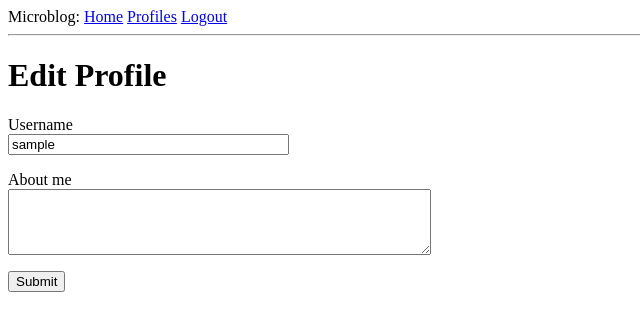
After one commit to emil-raubach/microblog, a Flask app: page /edit_profile in a window 1280 px wide. The commit adds this page. Shown: the top 331 px of the page, without its empty margins (0-640 px from the left). Run offline with Flask 2, Linux system fonts and the light colour scheme; the visitor is signed in with stand-in values (Sample User, id 1); data comes from the database, SQL or seed files in the repository.

Commit message:
Added functionality to edit users profiles

```diff
--- a/app/forms.py
+++ b/app/forms.py
@@ -1,6 +1,9 @@
 from flask_wtf import FlaskForm
-from wtforms import StringField, PasswordField, BooleanField, SubmitField
-from wtforms.validators import DataRequired, Email, EqualTo, ValidationError
+from wtforms import (BooleanField, PasswordField, StringField, SubmitField,
+                     TextAreaField)
+from wtforms.validators import (DataRequired, Email, EqualTo, Length,
+                                ValidationError)
+
 from app.models import User
 
 
@@ -28,3 +31,9 @@ class RegistrationForm(FlaskForm):
         user = User.query.filter_by(email=email.data).first()
         if user is not None:
             raise ValidationError('Please use a different email address.')
+
+
+class EditProfileForm(FlaskForm):
+    username = StringField('Username', validators=[DataRequired()])
+    about_me = TextAreaField('About me', validators=[Length(min=0, max=140)])
+    submit = SubmitField('Submit')
--- a/app/routes.py
+++ b/app/routes.py
@@ -4,7 +4,7 @@ from flask_login import current_user, login_required, login_user, logout_user
 from werkzeug.urls import url_parse
 
 from app import app, db
-from app.forms import LoginForm, RegistrationForm
+from app.forms import EditProfileForm, LoginForm, RegistrationForm
 from app.models import User
 
 
@@ -75,3 +75,19 @@ def user(username):
         {'author': user, 'body': 'Test post #2'}
     ]
     return render_template('user.html', user=user, posts=posts)
+
+@app.route('/edit_profile', methods=['GET', 'POST'])
+@login_required
+def edit_profile():
+    form = EditProfileForm()
+    if form.validate_on_submit():
+        current_user.username = form.username.data
+        current_user.about_me = form.about_me.data
+        db.session.commit()
+        flash('Your changes have been saved.')
+        return redirect(url_for('edit_profile'))
+    elif request.method == 'GET':
+        form.username.data = current_user.username
+        form.about_me.data = current_user.about_me
+    return render_template('edit_profile.html', title='Edit Profile',
+                           form=form)
--- /dev/null
+++ b/app/templates/edit_profile.html
@@ -0,0 +1,23 @@
+{% extends "base.html" %}
+
+{% block content %}
+    <h1>Edit Profile</h1>
+    <form action="" method="post">
+        {{ form.hidden_tag() }}
+        <p>
+            {{ form.username.label }}<br>
+            {{ form.username(size=32) }}<br>
+            {% for error in form.username.errors %}
+            <span style="color: red;">[{{ error }}]</span>
+            {% endfor %}
+        </p>
+        <p>
+            {{ form.about_me.label }}<br>
+            {{ form.about_me(cols=50, rows=4) }}<br>
+            {% for error in form.about_me.errors %}
+            <span style="color: red;">[{{ error }}]</span>
+            {% endfor %}
+        </p>
+        <p>{{ form.submit() }}</p>
+    </form>
+{% endblock %}
--- a/app/templates/user.html
+++ b/app/templates/user.html
@@ -8,6 +8,9 @@
                 <h1>User: {{ user.username }}</h1>
                 {% if user.about_me %}<p>{{ user.about_me }}</p>{% endif %}
                 {% if user.last_seen %}<p>Last seen on: {{ user.last_seen }} </p>{% endif %}
+                {% if user == current_user %}
+                <p><a href="{{ url_for('edit_profile') }}">Edit your profile</a></p>
+                {% endif %}
             </td>
         </tr>
     </table>
```
